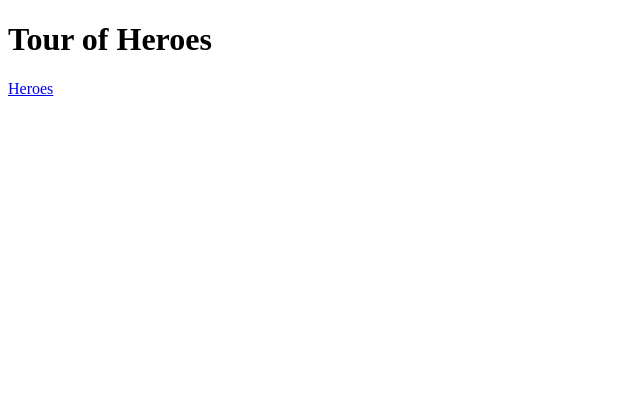
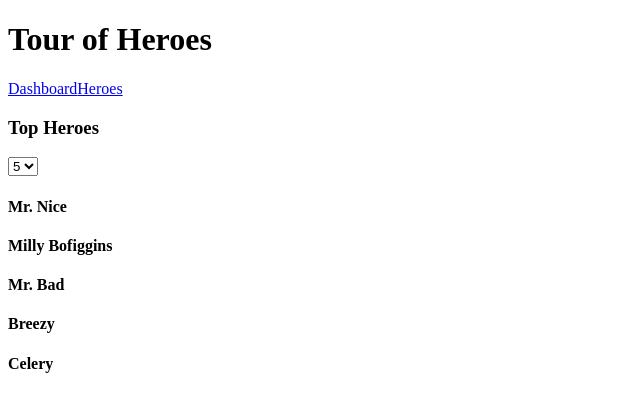
Before and after one commit to supaheckafresh/ng2-learnin, an Angular app: page /dashboard in a window 1280 px wide. Before the commit this address led to /. Shown: the top 412 px of the page, without its empty margins (0-640 px from the left). Built offline with nearby package versions, Linux system fonts and the light colour scheme.

Commit message:
Dashboard component with top heroes limit option.

```diff
--- a/src/app/app.component.ts
+++ b/src/app/app.component.ts
@@ -4,6 +4,7 @@ import { Component } from '@angular/core';
   selector: 'my-app',
   template: `
     <h1>{{title}}</h1>
+    <a routerLink="/dashboard">Dashboard</a>
     <a routerLink="/heroes">Heroes</a>
     <router-outlet></router-outlet>
   `
--- /dev/null
+++ b/src/app/dashboard.component.html
@@ -0,0 +1,11 @@
+<h3>Top Heroes</h3>
+<select [(ngModel)]="limit" title="limit" (change)="setTopHeroes(limit)">
+    <option *ngFor="let opt of limitOpts()" [ngValue]="opt">{{opt}}</option>
+</select>
+<div class="grid grid-pad">
+    <div *ngFor="let hero of heroes" class="col-1-4">
+        <div class="module hero">
+            <h4>{{hero.name}}</h4>
+        </div>
+    </div>
+</div>
--- /dev/null
+++ b/src/app/dashboard.component.ts
@@ -0,0 +1,38 @@
+import { Component, OnInit } from '@angular/core';
+
+import { Hero } from './hero';
+import { HeroService } from './hero.service';
+
+@Component({
+  selector: 'my-dashboard',
+  templateUrl: './dashboard.component.html'
+})
+
+export class DashboardComponent implements OnInit {
+  allHeroes: Hero[] = [];
+  heroes: Hero[] = [];
+  limit = 5;
+
+  constructor(private heroService: HeroService) { }
+
+  ngOnInit(): void {
+    this.heroService.getHeroes().then(this.setTopHeroes.bind(this, this.limit));
+  }
+
+  setTopHeroes(limit: number, heroes: Hero[]): Hero[] {
+    const _heroes = heroes ? heroes : this.allHeroes;
+
+    // init the all heroes array so the user can change the number being displayed.
+    if (!this.allHeroes.length) {
+      this.allHeroes = heroes;
+    }
+
+    return this.heroes = _heroes.slice(0, limit);
+  }
+
+  limitOpts(): Array<number> {
+    const opts = Array.from({ length: this.allHeroes.length }, (val, key) => key);
+    opts.shift();
+    return opts;
+  }
+}
```
Also changed, not shown: src/app/app.module.ts (+11 -0 lines).
